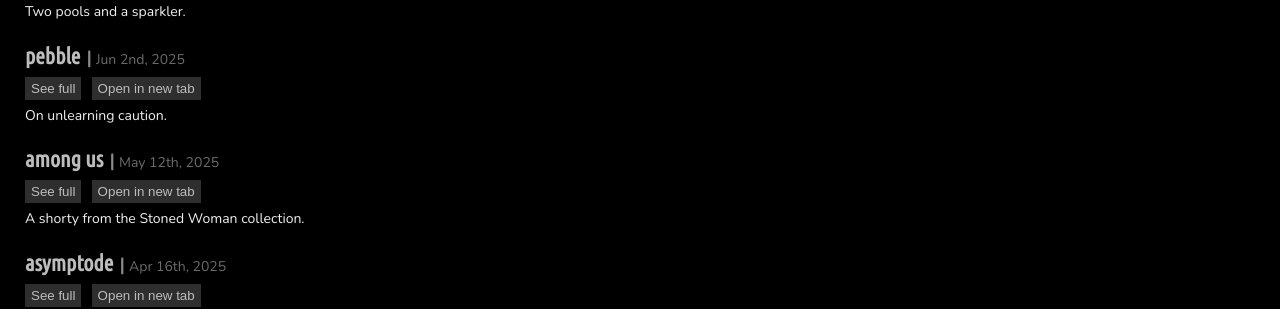
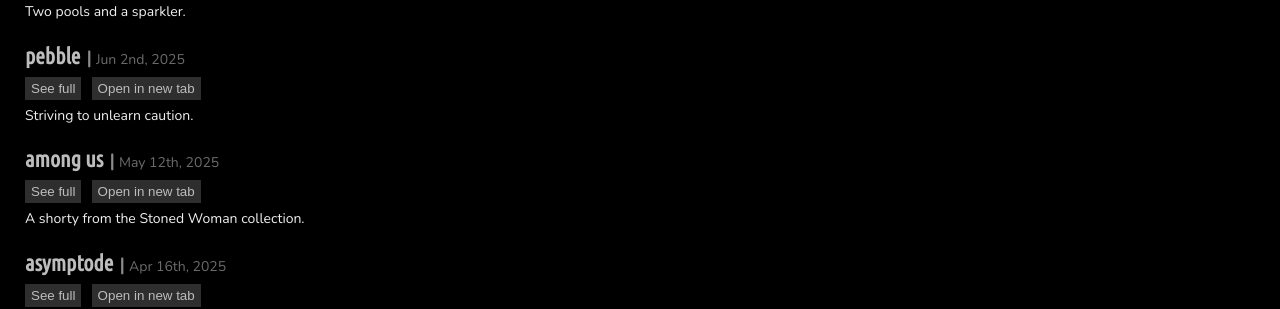
Before and after one commit to olivecarambola/logbook, a Jekyll site: the page built from post_all.md, in a window 1280 px wide and 900 px high. Shown: the part 221-530 px from the top of the window. Built offline with Jekyll 4.4.1, drawn with Linux system fonts in a browser that asks for light colours; some web fonts are replaced.

Commit message:
Update 2025-06-02-pebble.md

```diff
--- a/_posts/2025-06-02-pebble.md
+++ b/_posts/2025-06-02-pebble.md
@@ -3,7 +3,7 @@ layout: posts
 title: "pebble"
 date: 2025-06-02
 permalink: /posts/25-06-02-pebble/
-summary: "On unlearning caution."
+summary: "Striving to unlearn caution."
 collection: "ragged"
 wrdcount_original: 459
 wrdcount_quote: 0
```
